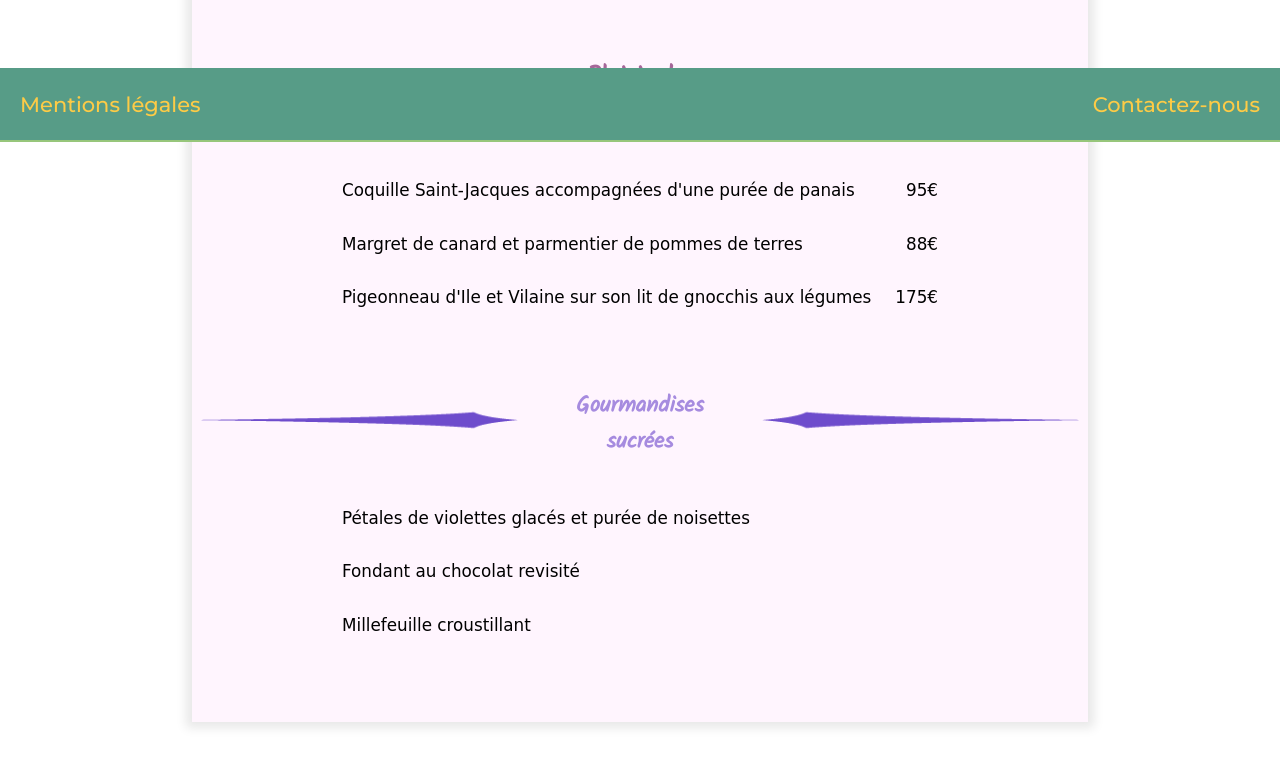
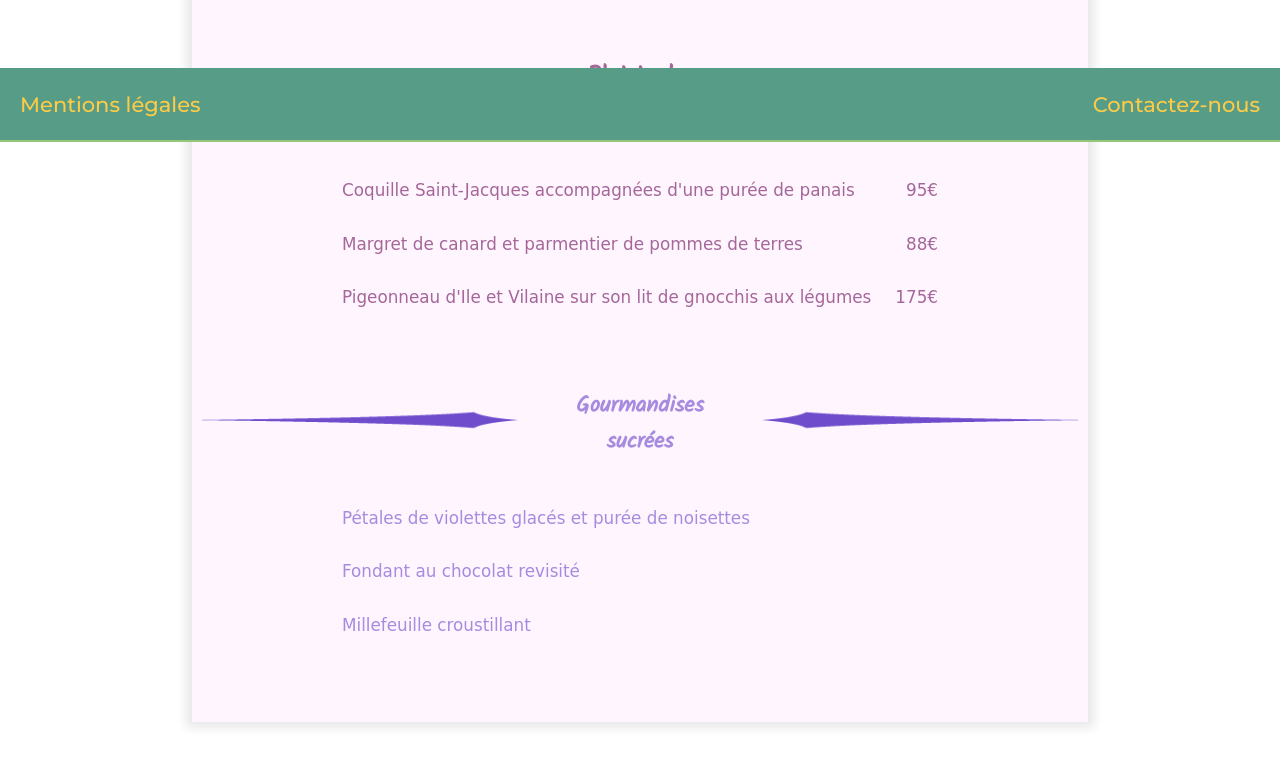
Before and after one commit to Suspiciusduck/BaillyAlexandre_3_24072020, a plain HTML site: page template/menu_lechicàlafrançaise.html in a window 1280 px wide. Shown: the part 658-1424 px from the top of the page. Drawn offline with Linux system fonts and the light colour scheme; a web font is replaced by a local one.

Commit message:
Color menu lechic

```diff
--- a/css/style.css
+++ b/css/style.css
@@ -468,7 +468,7 @@ h3 {
     margin-right: 25px;
 }
 
-.color-texte-maincourse {
+.color-text-maincourse {
     color: var(--main-menu2-color);
     margin-bottom: 50px;
 }
@@ -494,7 +494,7 @@ h3 {
     background-size: 100% 100%;
 }
 
-.color-texte-desert {
+.color-text-desert {
     color: var(--end-menu2-color);
     margin-bottom: 50px;
 }
```
